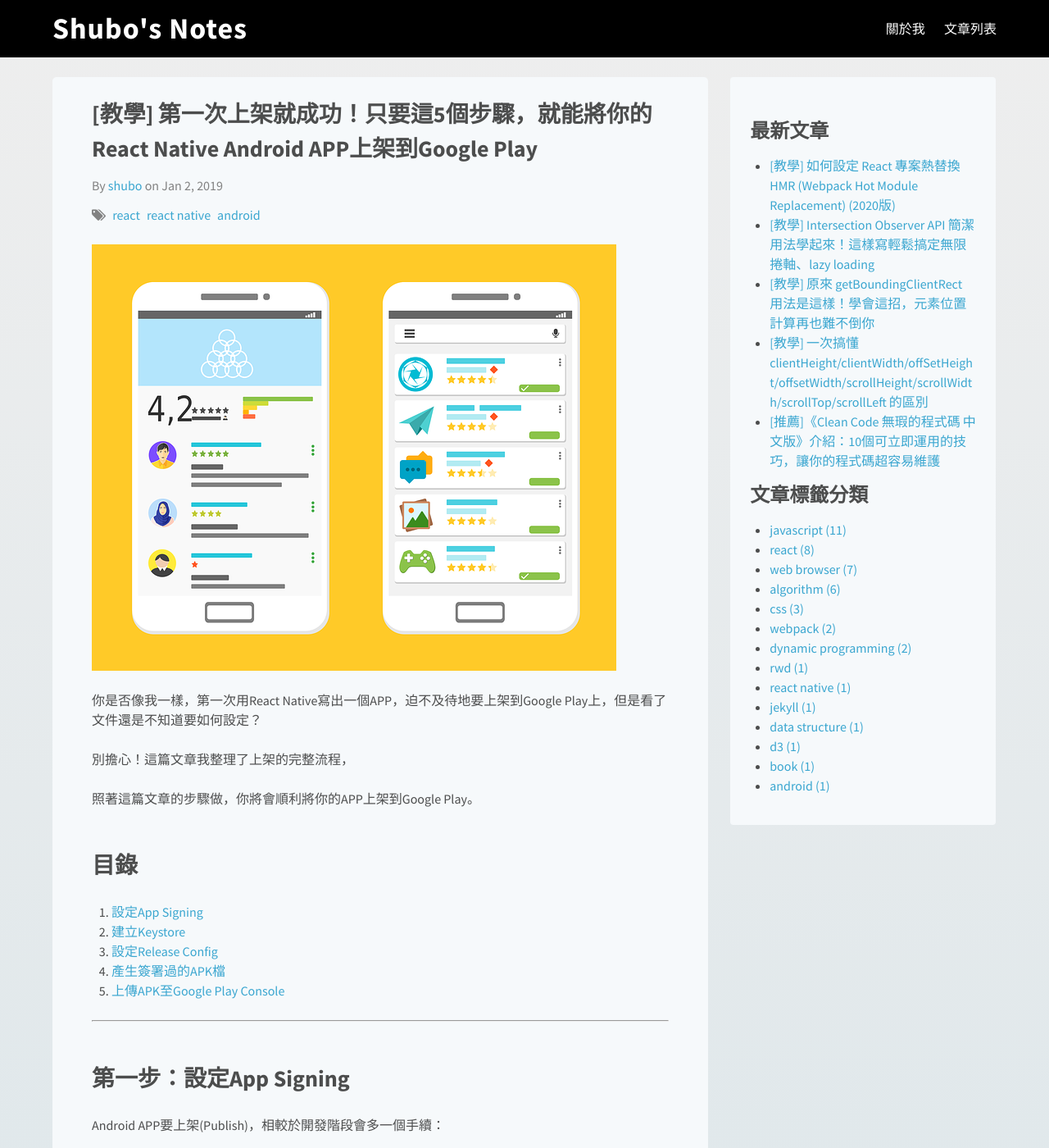
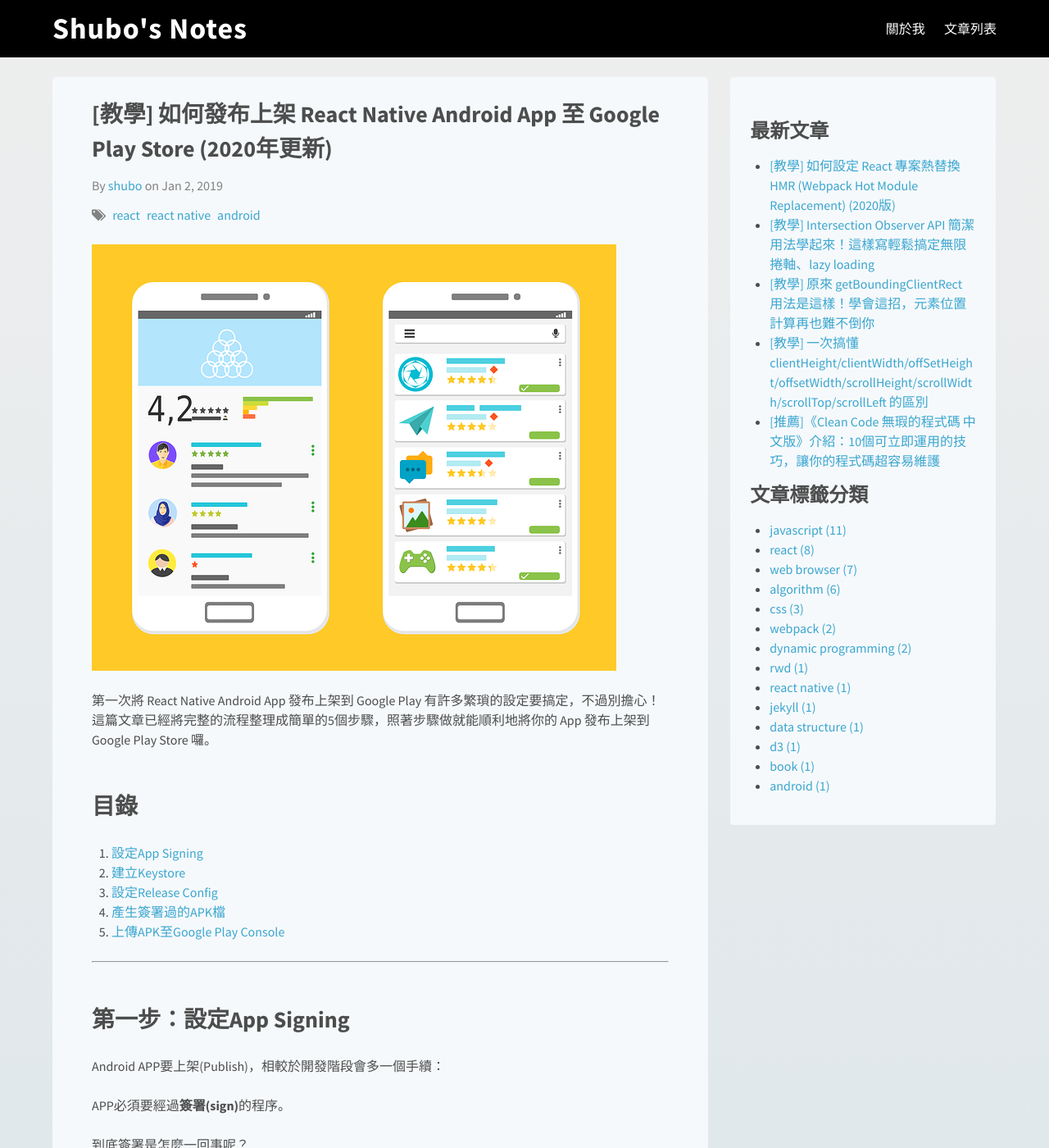
Before and after one commit to shuboc/shuboc.github.io, a Jekyll site: the page built from _posts/2019-01-02-react-native-android-publish.md, in a window 1280 px wide and 1400 px high. Shown: the whole window at 82% size. Built offline with Jekyll 4.4.1, drawn with Linux system fonts in a browser that asks for light colours; nearby versions of some CDN libraries; library files that are not in the unit come from our copies; comment, search, counter and statistics services are not loaded.

Commit message:
Update google play post to improve seo

```diff
--- a/_posts/2019-01-02-react-native-android-publish.md
+++ b/_posts/2019-01-02-react-native-android-publish.md
@@ -1,17 +1,13 @@
 ---
-title: "[教學] 第一次上架就成功！只要這5個步驟，就能將你的React Native Android APP上架到Google Play"
+title: "[教學] 如何發布上架 React Native Android App 至 Google Play Store (2020年更新)"
 image: "https://facebook.github.io/react-native/img/header_logo.png"
 tags: ["react", "react native", "android"]
-last_modified_at: 2019/01/26
+last_modified_at: 2020/03/24
 ---
 
 ![Google Play](/images/react-native-android-publish/react-native-android-publish.png)
 
-你是否像我一樣，第一次用React Native寫出一個APP，迫不及待地要上架到Google Play上，但是看了文件還是不知道要如何設定？
-
-別擔心！這篇文章我整理了上架的完整流程，
-
-照著這篇文章的步驟做，你將會順利將你的APP上架到Google Play。
+第一次將 React Native Android App 發布上架到 Google Play 有許多繁瑣的設定要搞定，不過別擔心！這篇文章已經將完整的流程整理成簡單的5個步驟，照著步驟做就能順利地將你的 App 發布上架到 Google Play Store 囉。
 
 ## 目錄
 
```
